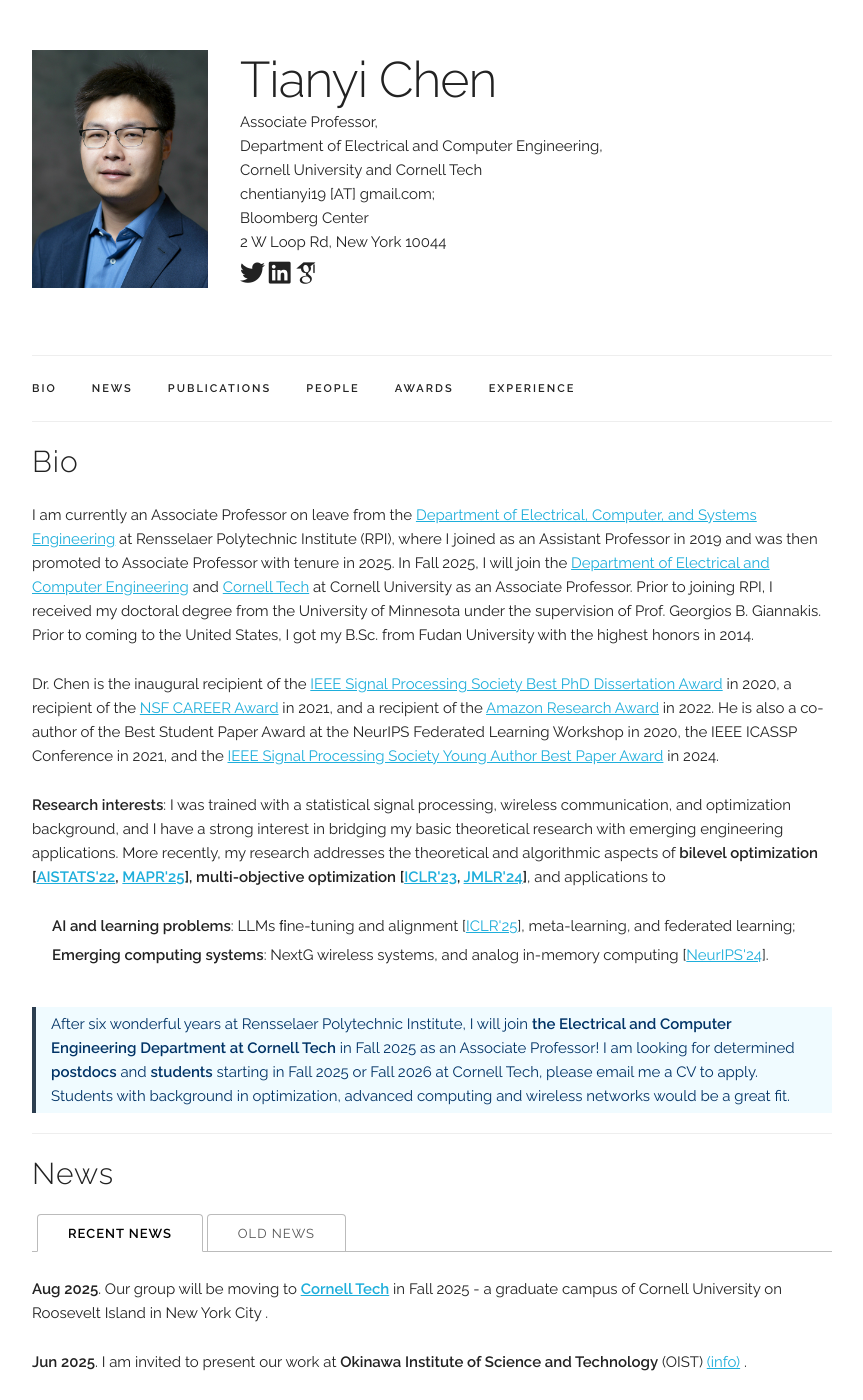
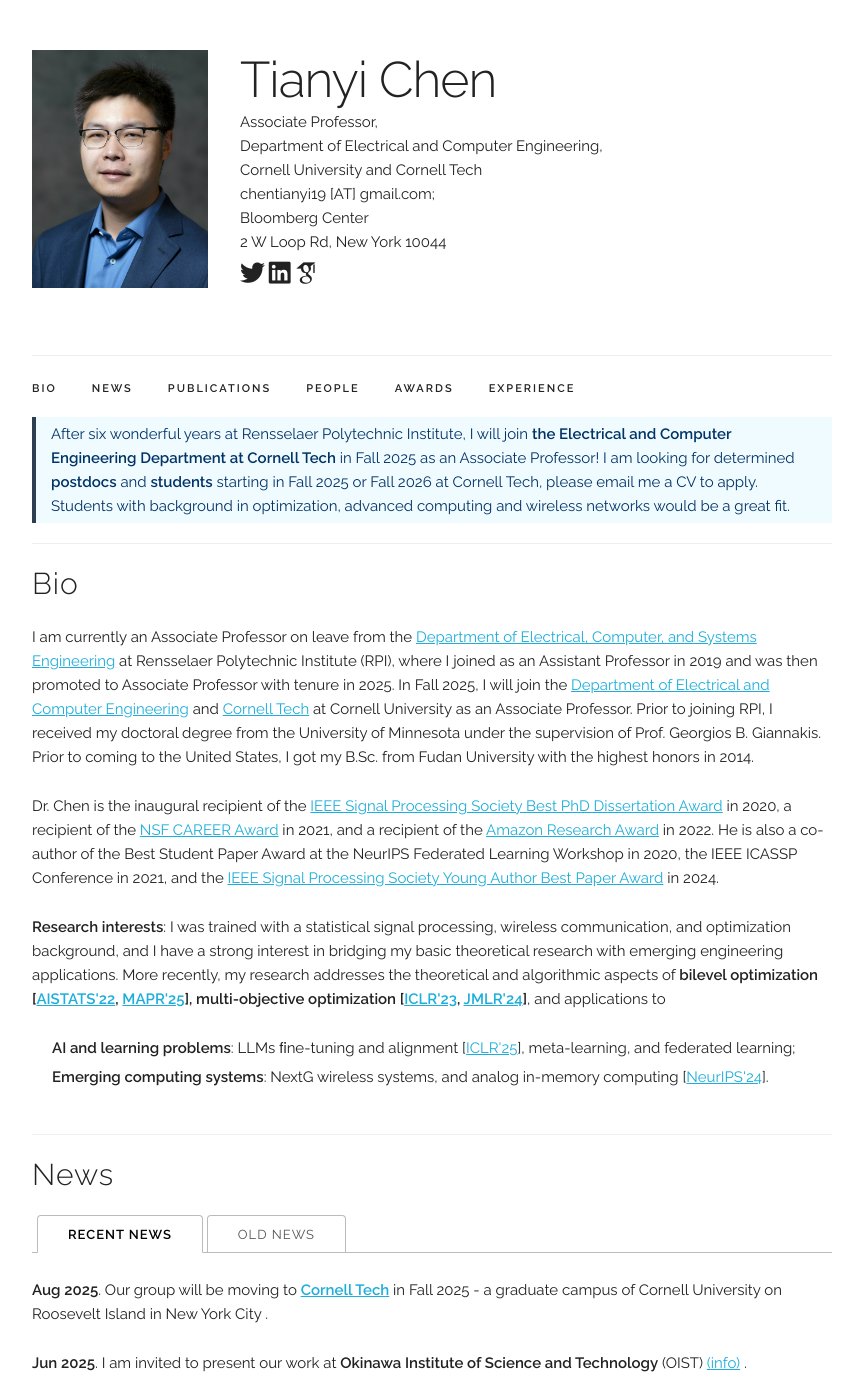
Before and after one commit to chentianyi19/chentianyi19.github.io, a Jekyll site: the page built from index.html, in a window 1280 px wide and 1400 px high. Shown: the whole window, without its empty margins (208-1071 px from the left). Built offline with Jekyll 4.4.1, drawn with Linux system fonts in a browser that asks for light colours; some web fonts are replaced; comment, search, counter and statistics services are not loaded.

Commit message:
Update index.html

```diff
--- a/index.html
+++ b/index.html
@@ -2,6 +2,13 @@
 layout: default
 title: Home
 ---
+
+<!-- ========== Notice ========== -->
+ <div class="bio‑highlight" style="margin-top: -0.5rem; margin-bottom: 2rem;">
+  <p>
+    After six wonderful years at Rensselaer Polytechnic Institute, I will join <strong>the Electrical and Computer Engineering Department at Cornell Tech</strong> in Fall 2025 as an Associate Professor! I am looking for determined <b>postdocs</b> and <b>students</b> starting in Fall 2025 or Fall 2026 at Cornell Tech, please email me a CV to apply. Students with background in optimization, advanced computing and wireless networks would be a great fit.
+  </p>
+</div>
 
 <!-- ========== BIO ========== -->
 <div class="docs-section" id="bio">
@@ -30,12 +37,6 @@
 </p>
 </div>
 
-<!-- ========== Prospective Students and Postdocs ========== -->
- <div class="bio‑highlight" style="margin-top: -0.5rem; margin-bottom: 2rem;">
-  <p>
-    After six wonderful years at Rensselaer Polytechnic Institute, I will join <strong>the Electrical and Computer Engineering Department at Cornell Tech</strong> in Fall 2025 as an Associate Professor! I am looking for determined <b>postdocs</b> and <b>students</b> starting in Fall 2025 or Fall 2026 at Cornell Tech, please email me a CV to apply. Students with background in optimization, advanced computing and wireless networks would be a great fit.
-  </p>
-</div>
 
 <!-- ========== NEWS ========== -->
 <div class="docs-section" id="news">
```
